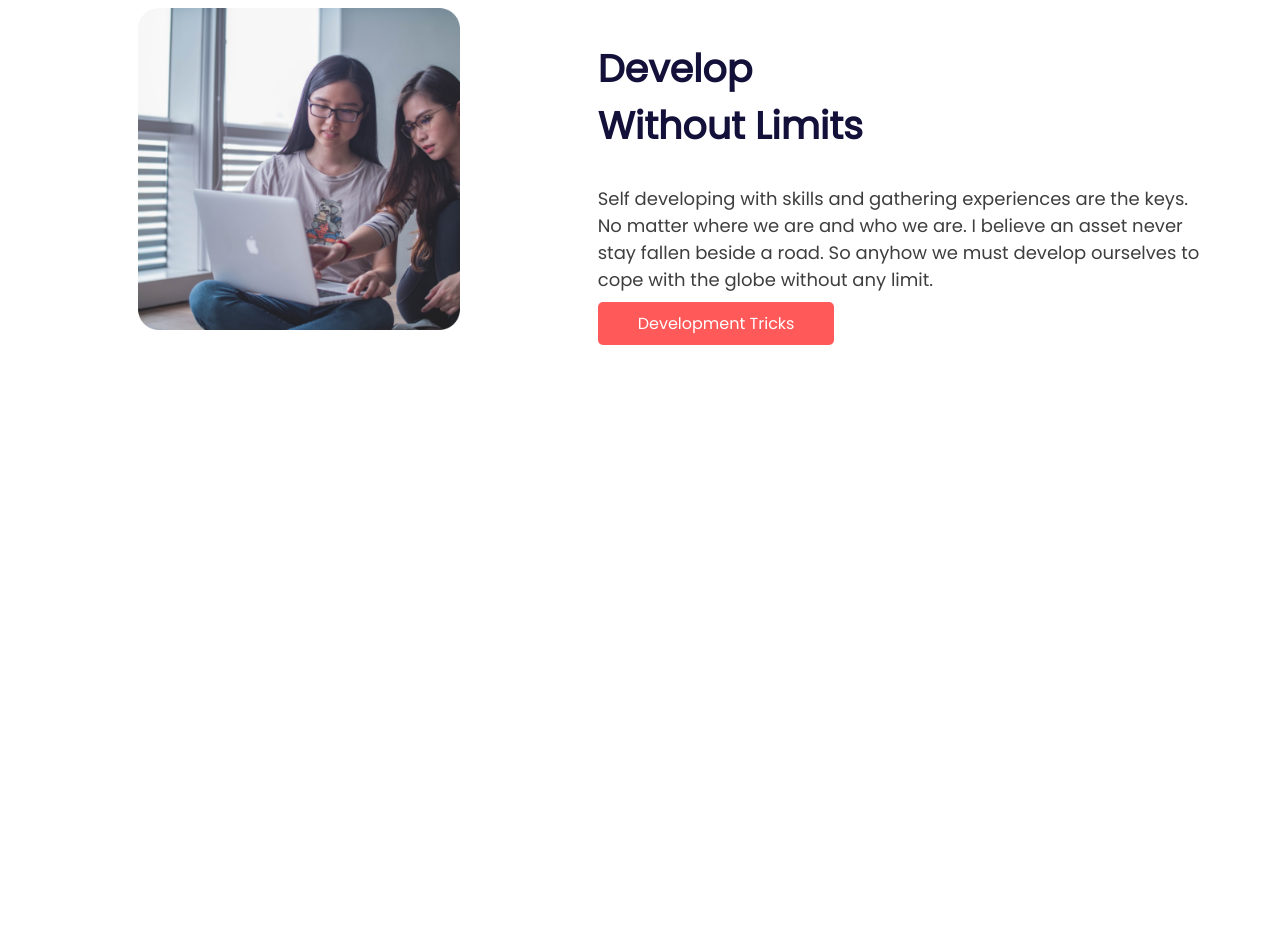
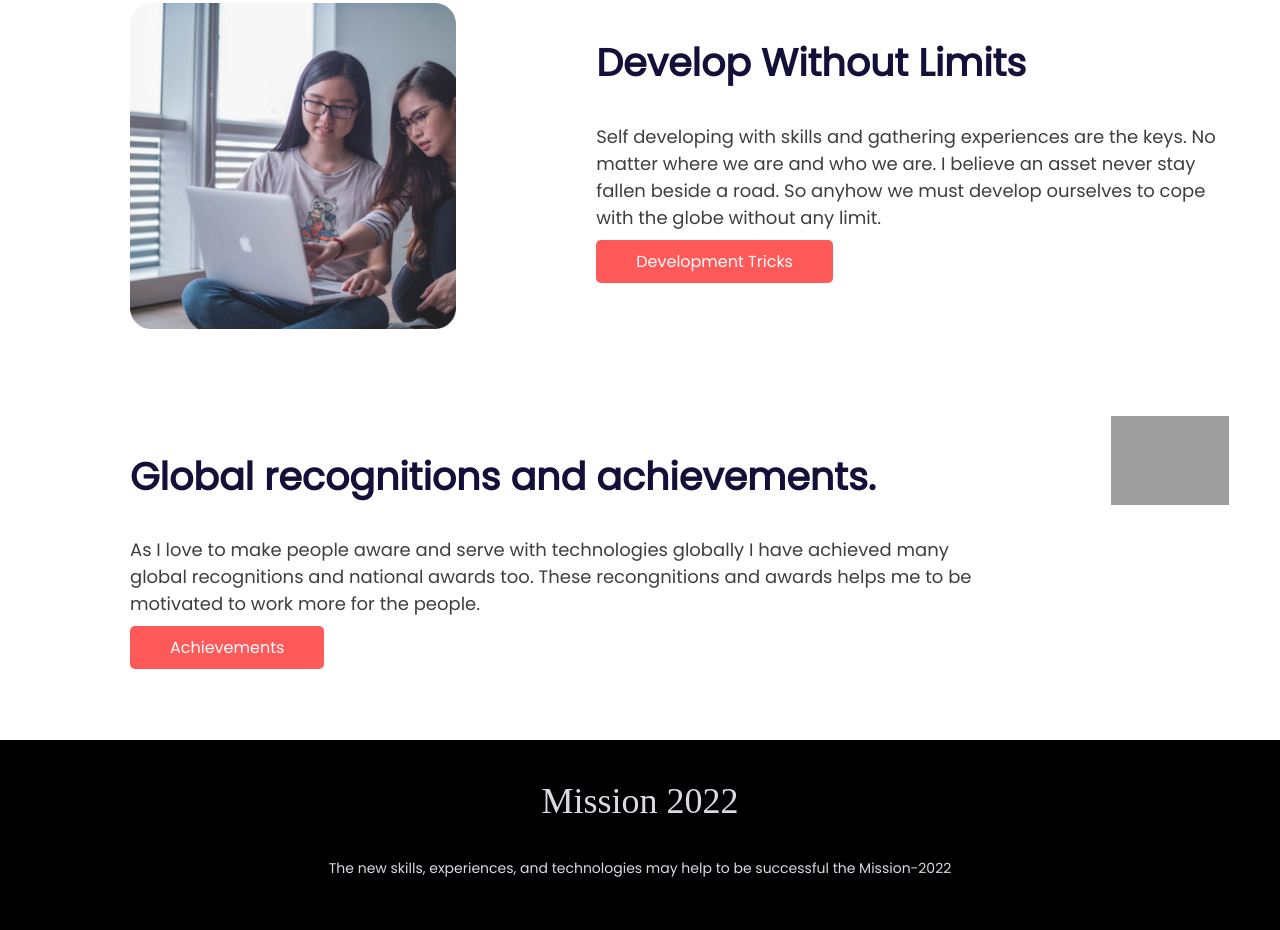
Before and after one commit to Zahid-BM/mission-2020, a plain HTML site: page index.html in a window 1280 px wide. Shown: the part 1256-2186 px from the top of the page. Before the commit the page ends 1673 px from the top, so only its background shows below. Drawn offline with Linux system fonts and the light colour scheme; grey boxes are pictures that could not be loaded.

Commit message:
footer done but lobster is not working

```diff
--- a/index.html
+++ b/index.html
@@ -65,6 +65,25 @@
 
         </div>
     </section>
+    <section class="double-div">
+
+        <div class="half-width ">
+            <h2>Global recognitions and achievements. </h2>
+            <p>As I love to make people aware and serve with technologies globally I have achieved many global
+                recognitions and national awards too. These recongnitions and awards helps me to be motivated to work
+                more for the people.</p>
+            <a class="button" target="_blank" href="">Achievements</a>
+
+        </div>
+        <div class="half-width">
+            <img class="code" src="images/pictures/project.png" alt="">
+        </div>
+    </section>
+    <footer>
+        <h3 class="footer-heading">Mission <span>2022</span></h3>
+        <p class="footer-text">The new skills, experiences, and technologies may help to be successful the Mission-2022
+        </p>
+    </footer>
 </body>
 
 </html>
--- a/style.css
+++ b/style.css
@@ -1,6 +1,7 @@
 body{
     /* google-fonts CSS rule */
     font-family: 'Poppins', sans-serif;
+    margin: 0;
 }
 /* ********************* 1st part CSS styling statrs ************************ */
 .double-div{
@@ -91,13 +92,39 @@ h2{
 
 /* ********************* 2nd part CSS styling ends ************************ */
 
-/* ********************* 3rd part CSS styling starts ************************ */
+/* ********************* 3rd and 4th part CSS styling starts ************************ */
 .padding-h2{
     padding-left: 0;
     padding-right: 5%;
 }
 .double-div h2{
-    padding-right: 52%;
+    /* padding-right: 52%; */
     font-size: 38px;
     font-weight: 800;
 }
+
+/* ********************* 3rd and 4th part CSS styling ends ************************ */
+
+/* ********************* footer part CSS styling starts ************************ */
+footer{
+    background-color: black;
+    height: 190px;
+
+
+}
+.footer-heading{
+   padding-top: 40px;
+    text-align: center;
+    font-family: 'Lobster', 'cursive';
+
+    color:#D9DBE1 ;
+    font-size: 36px;
+    font-style: normal;
+font-weight: normal;
+
+}
+.footer-text{
+    color:#D9DBE1 ;
+     text-align: center;
+     font-size: 14px;
+}
```
